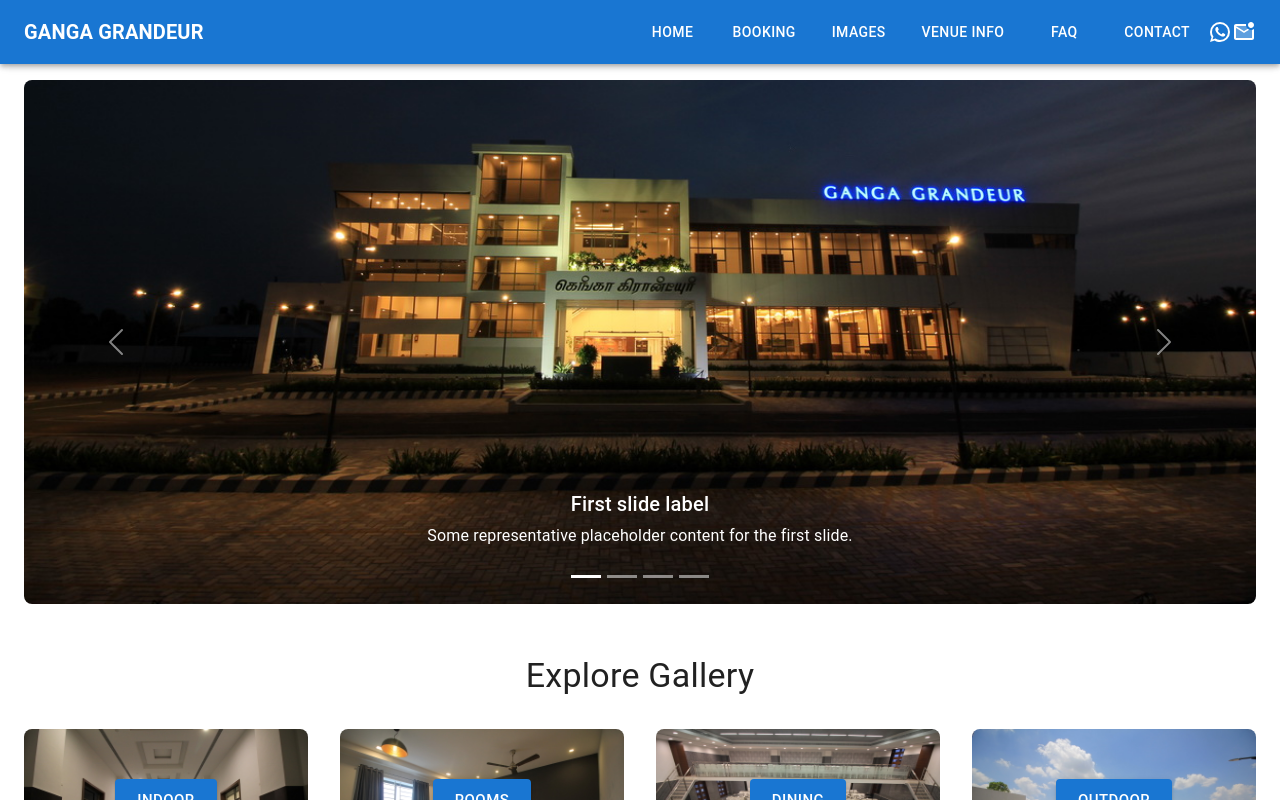
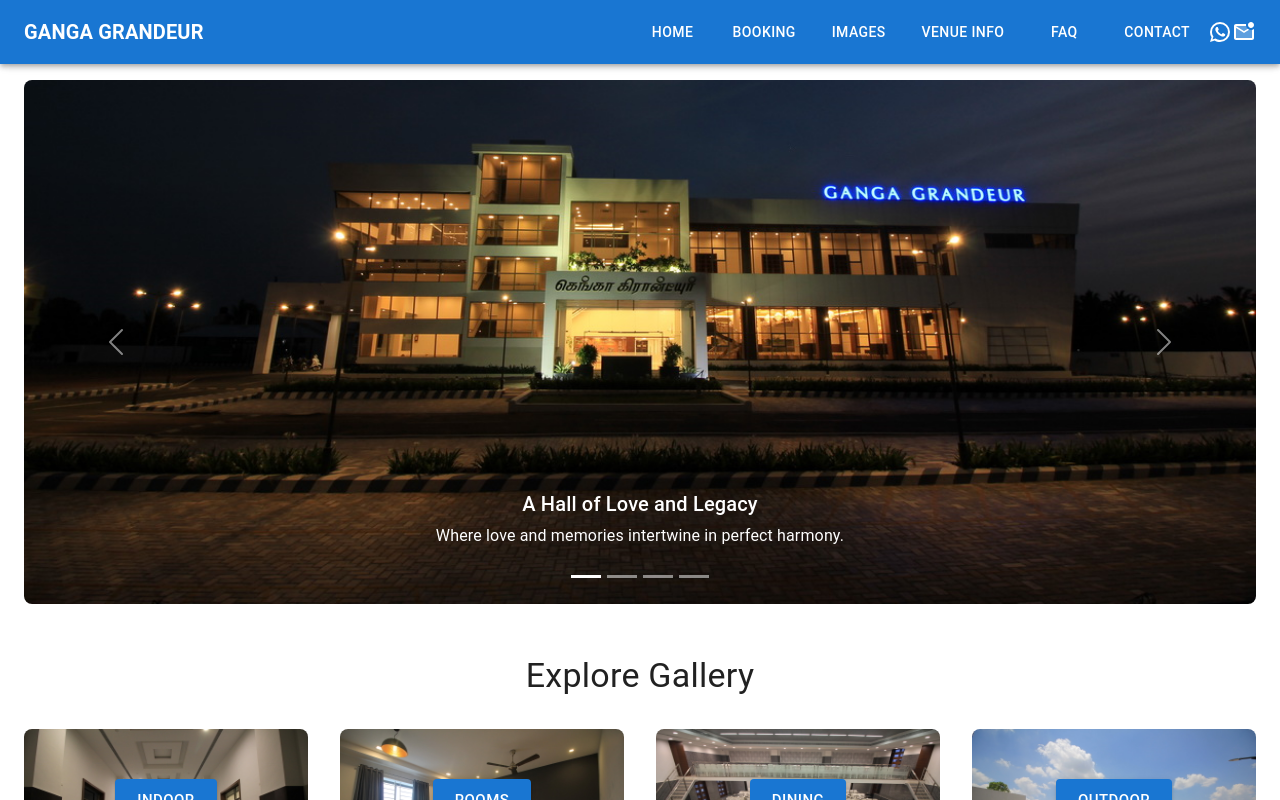
Before and after one commit to Freelancingwebsites/Ganga_Grandeur, a React (Create React App) app: page / in a window 1280 px wide. Shown: the top 800 px of the page. Built offline with nearby package versions, Linux system fonts and the light colour scheme.

Commit message:
Update Carousel.jsx

```diff
--- a/src/Components/Carousel.jsx
+++ b/src/Components/Carousel.jsx
@@ -51,36 +51,36 @@ function Carousel() {
             <div className="carousel-item active ">
               <img src={outlook1} className="d-block w-100 " alt="..." />
               <div className="carousel-caption d-none d-md-block">
-                <h5>First slide label</h5>
+                <h5>A Hall of Love and Legacy</h5>
                 <p>
-                  Some representative placeholder content for the first slide.
+                Where love and memories intertwine in perfect harmony.
                 </p>
               </div>
             </div>
             <div className="carousel-item ">
               <img src={outlook2} className="d-block w-100 " alt="..." />
               <div className="carousel-caption d-none d-md-block">
-                <h5>Second slide label</h5>
+                <h5>Celebrate Love, Create Memories</h5>
                 <p>
-                  Some representative placeholder content for the second slide.
+                Celebrate your love and let us help you create unforgettable memories.
                 </p>
               </div>
             </div>
             <div className="carousel-item ">
               <img src={inner1} className="d-block w-100 " alt="..." />
               <div className="carousel-caption d-none d-md-block">
-                <h5>Third slide label</h5>
+                <h5>The Ultimate Destination for Happily Ever Afters</h5>
                 <p>
-                  Some representative placeholder content for the third slide.
+                Discover the ultimate destination where cherished memories that last a lifetime.
                 </p>
               </div>
             </div>
             <div className="carousel-item ">
               <img src={inner2} className="d-block w-100 " alt="..." />
               <div className="carousel-caption d-none d-md-block">
-                <h5>Fourth slide label</h5>
+                <h5>A Hall of Love: Where Memories are Made</h5>
                 <p>
-                  Some representative placeholder content for the third slide.
+                A Hall of Love, where every step down the aisle is a memory in the making.
                 </p>
               </div>
             </div>
```
